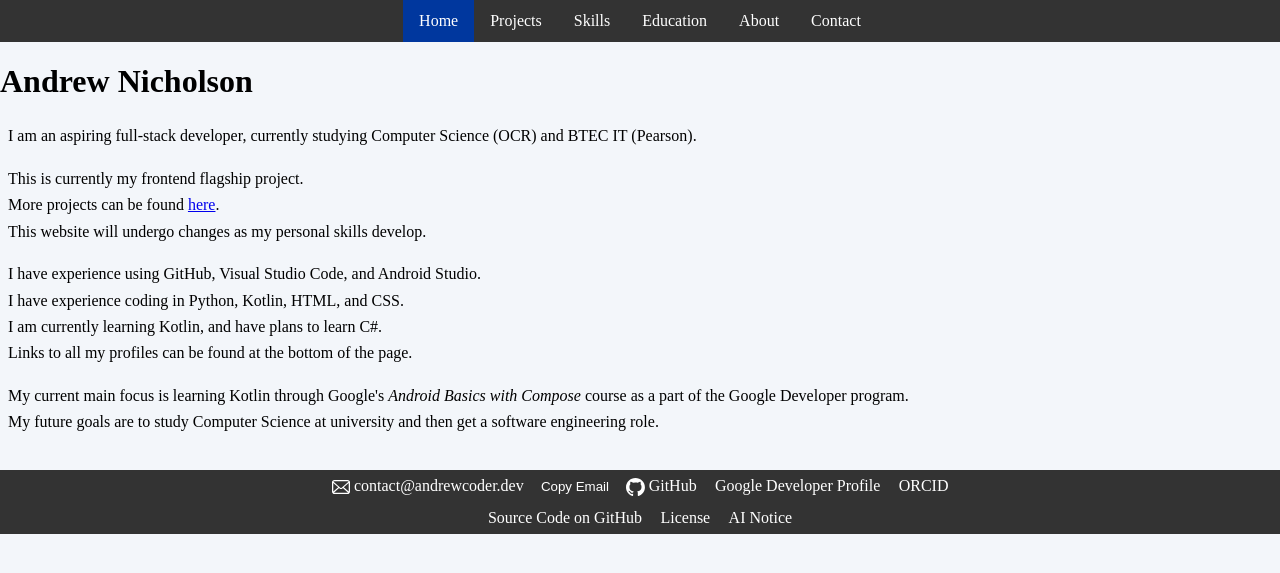
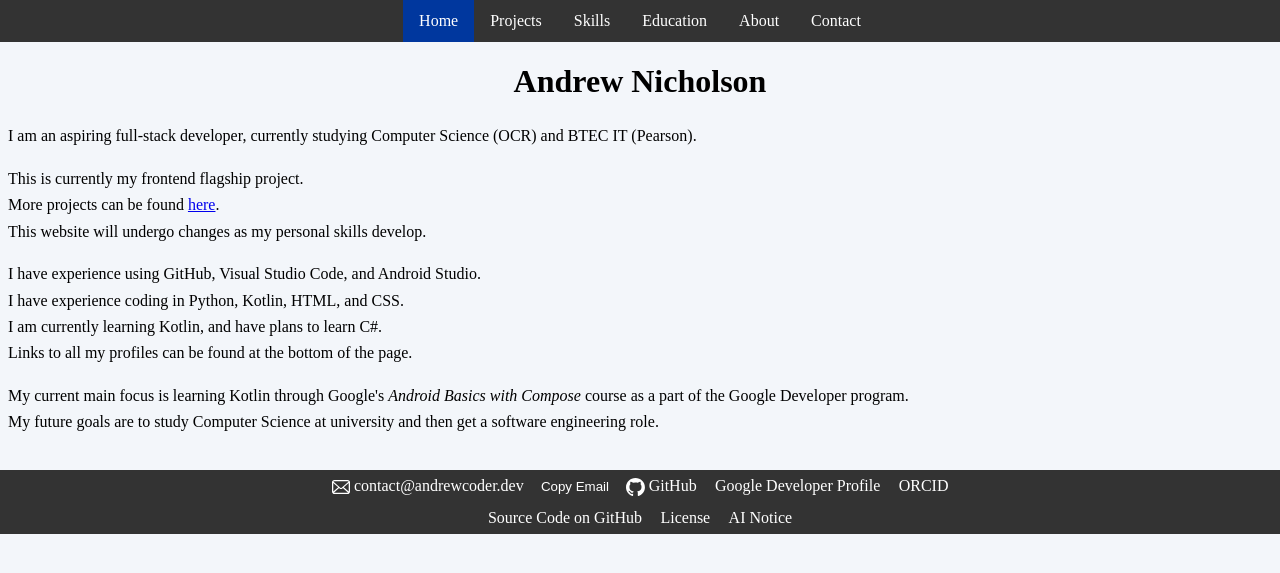
Before and after one commit to Andrew-Dev-Coder/Portfolio, a Jekyll site: the page built from index.html, in a window 1280 px wide. Shown: the top 573 px of the page. Built offline with Jekyll 4.4.1, drawn with Linux system fonts in a browser that asks for light colours.

Commit message:
Update index.html

```diff
--- a/index.html
+++ b/index.html
@@ -4,7 +4,7 @@
 <html lang="en">
 <head>
     {% include head.html %}
-    <link rel="stylesheet" href="/CSS/index.html">
+    <link rel="stylesheet" href="/CSS/index.css">
 </head>
 <body>
     {% include navbar.html %}
```
